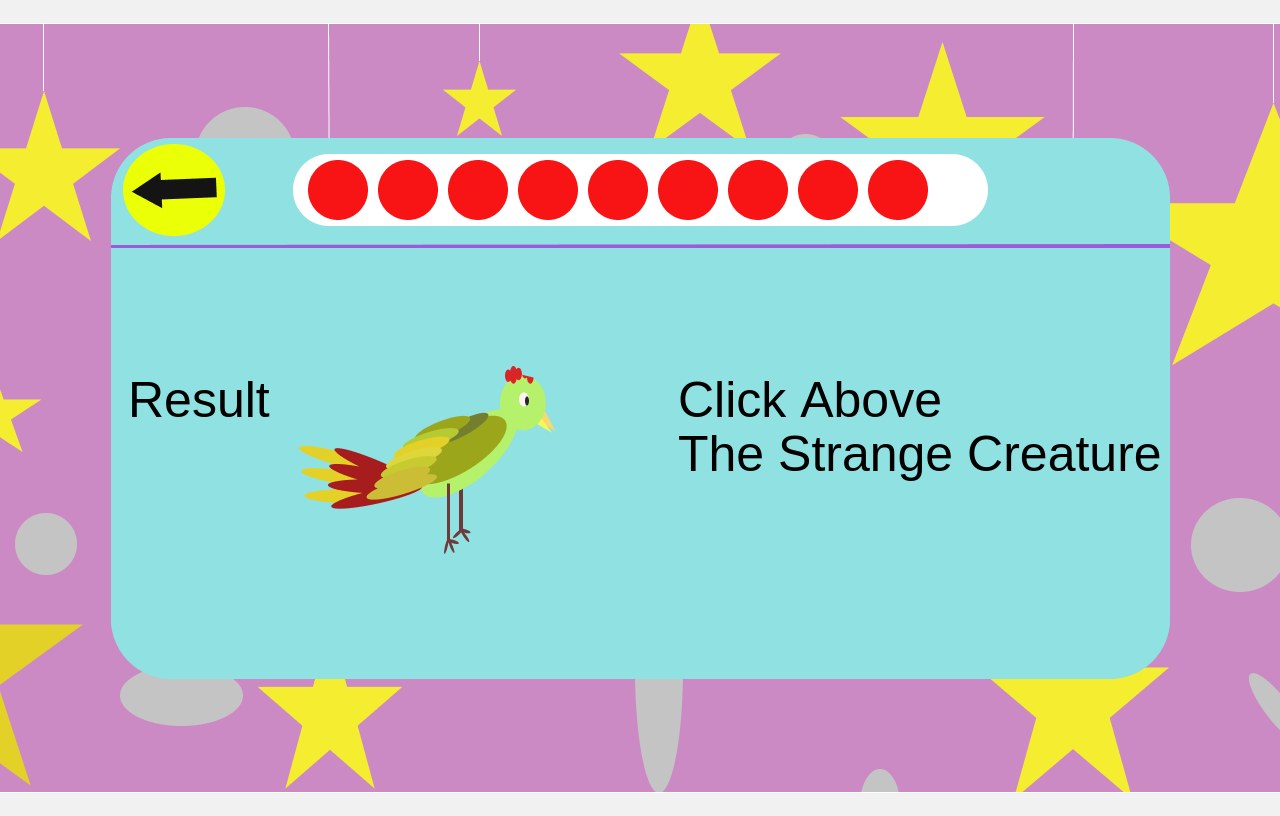
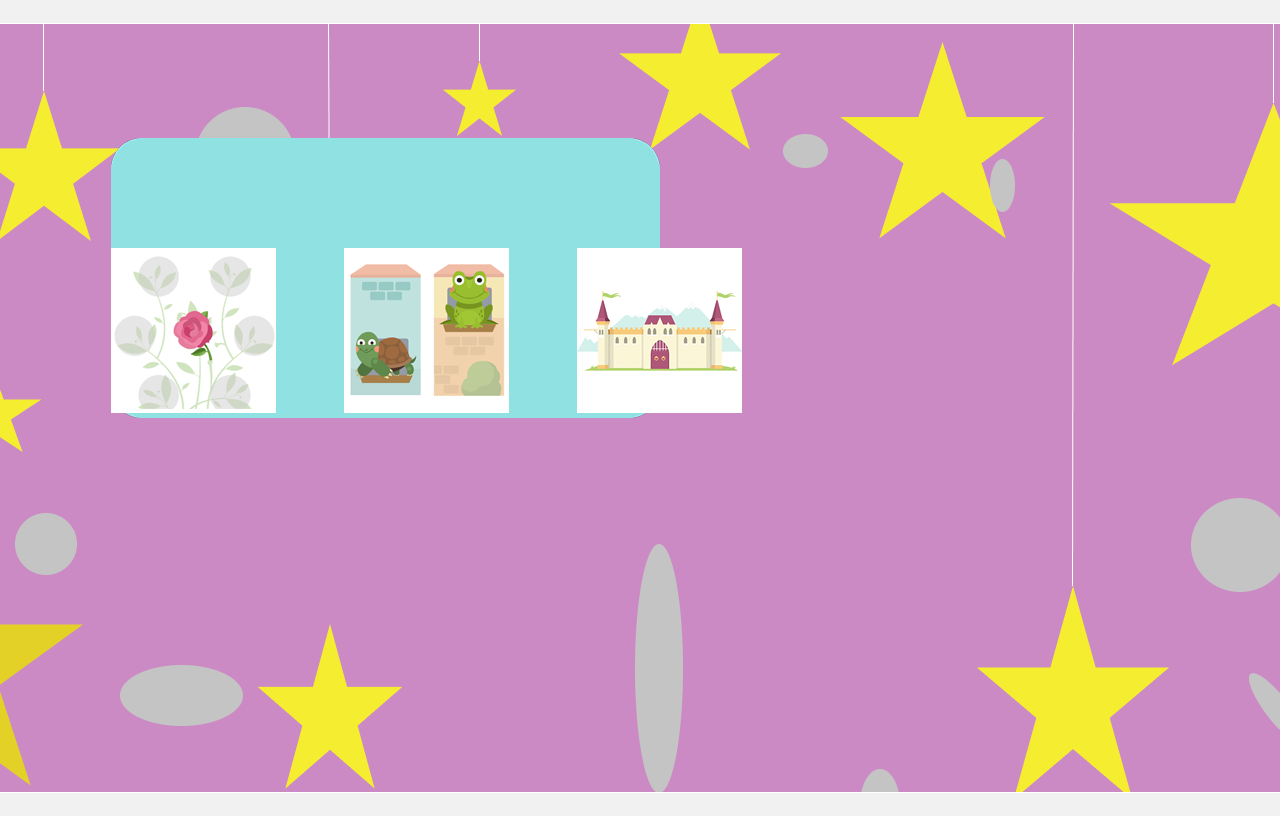
Before and after one commit to Cong-Nghe-Phan-Mem-nhom-17/cong-nghe-phan-mem-nhom-17.github.io, a plain HTML site: page my-game/Index.html in a window 1280 px wide. Shown: the top 816 px of the page. Drawn offline with Linux system fonts and the light colour scheme; animation ran at ten frames a second.

Commit message:
them menu

```diff
--- a/my-game/Index.html
+++ b/my-game/Index.html
@@ -7,6 +7,7 @@
 	<script type = "text/javascript" src = "phaser.min.js"></script>
 	<script type = "text/javascript" src = "Scene2.js"></script>
 	<script type = "text/javascript" src = "game.js"></script>
+	<script type = "text/javascript" src = "Menu.js"></script>
 	<link href="style.css" rel="stylesheet" type="text/css" />
 </head>
 <body>
--- /dev/null
+++ b/my-game/Menu.js
@@ -0,0 +1,29 @@
+class Menu extends Phaser.Scene {
+    constructor() {
+        super('Menu')
+    }
+
+    preload() {
+        this.load.image('backGround', 'assets/images/backGround.png')
+        this.load.image('frameMenu', 'assets/images/frameMenu.png')
+        this.load.image('play1', 'assets/images/play1.png')
+        this.load.image('play2', 'assets/images/play2.png')
+        this.load.image('play3', 'assets/images/play3.png')
+    }
+    create(){
+
+        this.background = this.add.image(0, 0, "backGround").setOrigin(0, 0);
+        this.framework = this.add.image(233, 115, "frameMenu").setOrigin(0, 0);
+
+        this.play1 = this.add.sprite(233, 225, 'play1').setOrigin(0,0)
+        this.play2 = this.add.sprite(466, 225, 'play2').setOrigin(0,0)
+        this.play3 = this.add.sprite(699, 225, 'play3').setOrigin(0,0)
+
+        this.play1.setInteractive().on('pointerdown', () => this.scene.start('Scene2'))
+
+    }
+
+    update() {
+
+    }
+}
--- a/my-game/Scene2.js
+++ b/my-game/Scene2.js
@@ -6,7 +6,7 @@ var displayResult2;
 class Scene2 extends Phaser.Scene{
 
     constructor() {
-        super("playGame");
+        super('Scene2');
     }
 
     preload() {
@@ -69,7 +69,7 @@ class Scene2 extends Phaser.Scene{
         // set onClick for the buttons;
         this.buttonAbove.setInteractive().on('pointerdown', () => this.eventClickButtonAbove(arr[ballNumber - 1]));
         this.buttonBelow.setInteractive().on('pointerdown', () => this.eventClickButtonBelow(arr[ballNumber - 1]));
-        this.backButton.setInteractive();
+        this.backButton.setInteractive().on('pointerdown', () => this.scene.start('Menu'));
 
         //effect of sprites;
         this.input.on('gameobjectdown', function (pointer, gameObject) {
--- a/my-game/game.js
+++ b/my-game/game.js
@@ -7,7 +7,7 @@ window.onload=function () {
 		height: 770,
 		parent: 'phaser-game',
 		background: 0x000000,
-		scene: [Scene2]
+		scene: [Menu,Scene2]
 	};
 
 	game = new Phaser.Game(config);
```
Also changed, not shown: my-game/assets/images/frameMenu.png (added).
